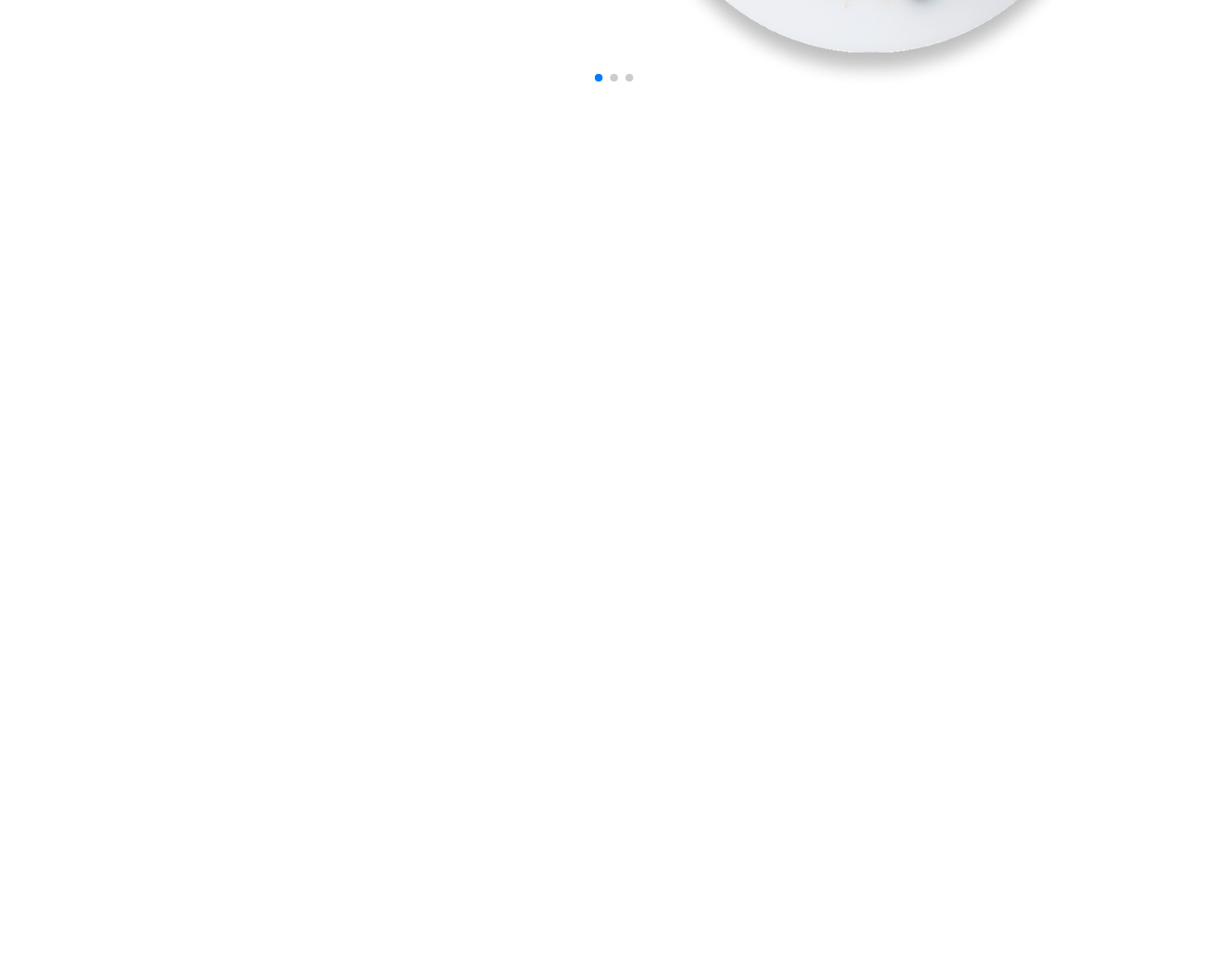
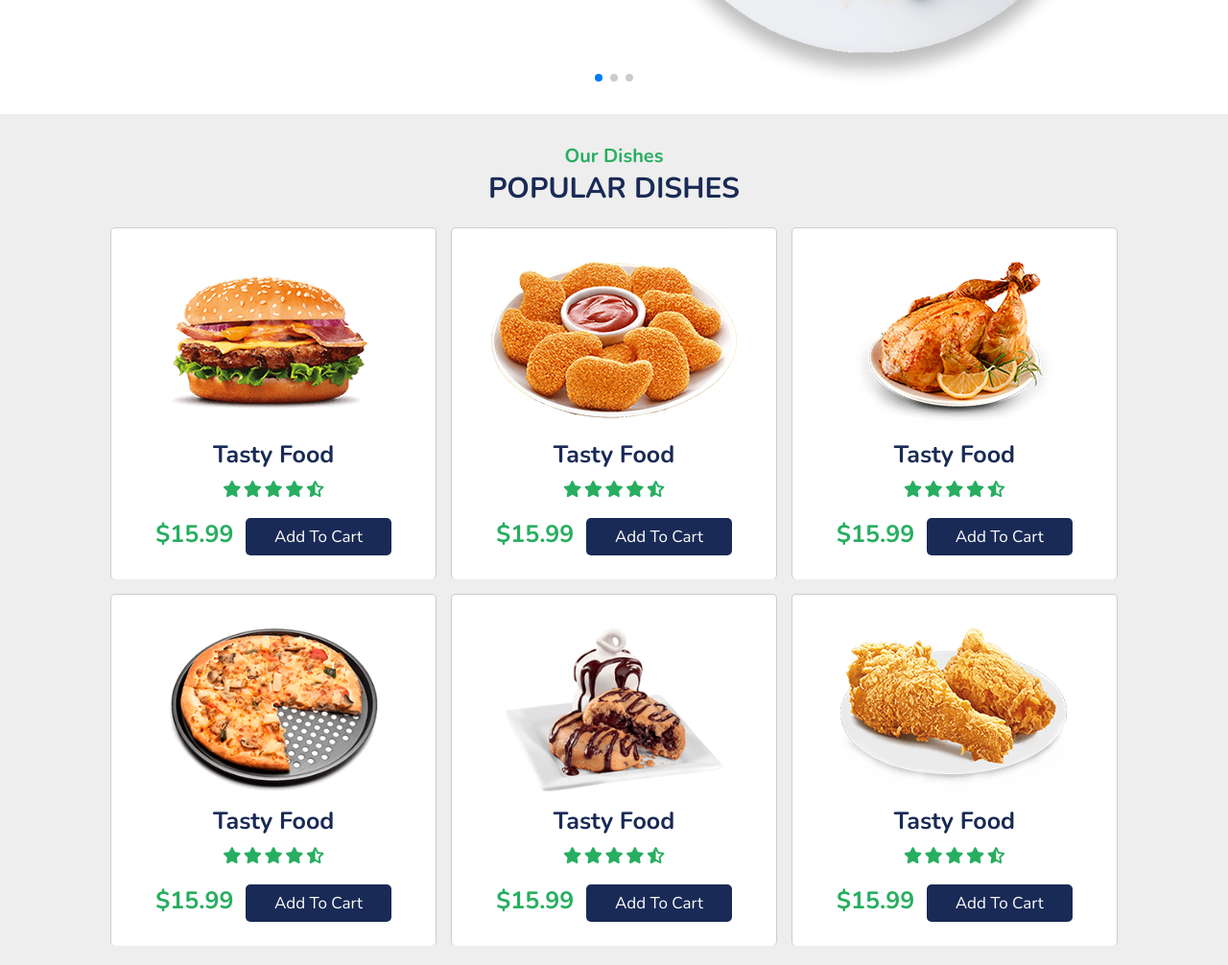
Before and after one commit to bdk27/foodRestaurant-practice, a plain HTML site: page index.html in a window 1280 px wide. Shown: the part 534-1540 px from the top of the page at 96% size. Before the commit the page ends 800 px from the top, so only its background shows below. Drawn offline with nearby package versions, Linux system fonts and the light colour scheme.

Commit message:
dish section completed

```diff
--- a/index.html
+++ b/index.html
@@ -90,7 +90,120 @@
 
 <!-- home section ends -->
 
+<!-- dish section starts -->
 
+<section class="dishes" id="dishes">
+    <h3 class="sub-heading">our dishes</h3>
+    <h1 class="heading">popular dishes</h1>
+
+    <div class="box-container">
+        <div class="box">
+            <a href="#" class="fas fa-heart"></a>
+            <a href="#" class="fas fa-eye"></a>
+            <img src="/images/dish-1.png">
+            <h3>tasty food</h3>
+            <div class="stars">
+                <i class="fas fa-star"></i>
+                <i class="fas fa-star"></i>
+                <i class="fas fa-star"></i>
+                <i class="fas fa-star"></i>
+                <i class="fas fa-star-half-alt"></i>
+            </div>
+            <span>$15.99</span>
+            <a href="#" class="btn">add to cart</a>
+        </div>
+
+        <div class="box">
+            <a href="#" class="fas fa-heart"></a>
+            <a href="#" class="fas fa-eye"></a>
+            <img src="/images/dish-2.png">
+            <h3>tasty food</h3>
+            <div class="stars">
+                <i class="fas fa-star"></i>
+                <i class="fas fa-star"></i>
+                <i class="fas fa-star"></i>
+                <i class="fas fa-star"></i>
+                <i class="fas fa-star-half-alt"></i>
+            </div>
+            <span>$15.99</span>
+            <a href="#" class="btn">add to cart</a>
+        </div>
+
+        <div class="box">
+            <a href="#" class="fas fa-heart"></a>
+            <a href="#" class="fas fa-eye"></a>
+            <img src="/images/dish-3.png">
+            <h3>tasty food</h3>
+            <div class="stars">
+                <i class="fas fa-star"></i>
+                <i class="fas fa-star"></i>
+                <i class="fas fa-star"></i>
+                <i class="fas fa-star"></i>
+                <i class="fas fa-star-half-alt"></i>
+            </div>
+            <span>$15.99</span>
+            <a href="#" class="btn">add to cart</a>
+        </div>
+
+        <div class="box">
+            <a href="#" class="fas fa-heart"></a>
+            <a href="#" class="fas fa-eye"></a>
+            <img src="/images/dish-4.png">
+            <h3>tasty food</h3>
+            <div class="stars">
+                <i class="fas fa-star"></i>
+                <i class="fas fa-star"></i>
+                <i class="fas fa-star"></i>
+                <i class="fas fa-star"></i>
+                <i class="fas fa-star-half-alt"></i>
+            </div>
+            <span>$15.99</span>
+            <a href="#" class="btn">add to cart</a>
+        </div>
+
+        <div class="box">
+            <a href="#" class="fas fa-heart"></a>
+            <a href="#" class="fas fa-eye"></a>
+            <img src="/images/dish-5.png">
+            <h3>tasty food</h3>
+            <div class="stars">
+                <i class="fas fa-star"></i>
+                <i class="fas fa-star"></i>
+                <i class="fas fa-star"></i>
+                <i class="fas fa-star"></i>
+                <i class="fas fa-star-half-alt"></i>
+            </div>
+            <span>$15.99</span>
+            <a href="#" class="btn">add to cart</a>
+        </div>
+
+        <div class="box">
+            <a href="#" class="fas fa-heart"></a>
+            <a href="#" class="fas fa-eye"></a>
+            <img src="/images/dish-6.png">
+            <h3>tasty food</h3>
+            <div class="stars">
+                <i class="fas fa-star"></i>
+                <i class="fas fa-star"></i>
+                <i class="fas fa-star"></i>
+                <i class="fas fa-star"></i>
+                <i class="fas fa-star-half-alt"></i>
+            </div>
+            <span>$15.99</span>
+            <a href="#" class="btn">add to cart</a>
+        </div>
+
+
+    </div>
+
+
+
+
+
+
+</section>
+
+<!-- dish section ends -->
 
 
 
--- a/style.css
+++ b/style.css
@@ -27,6 +27,19 @@ section{
 }
 section:nth-child(even){
     background: #eee;
+}
+.sub-heading{
+    text-align: center;
+    color: var(--green);
+    font-size: 2rem;
+    padding-top: 1rem;
+}
+.heading{
+    text-align: center;
+    color: var(--black);
+    font-size: 3rem;
+    padding-bottom: 2rem;
+    text-transform: uppercase;
 }
 .btn{
     margin-top: 1rem;
@@ -186,6 +199,75 @@ header .icons #menu-bars{
     background: var(--green);
 }
 
+/* dish section */
+
+.dishes .box-container{
+    display: grid;
+    grid-template-columns: repeat(auto-fit, minmax(28rem, 1fr));
+    gap: 1.5rem;
+}
+.dishes .box-container .box{
+    padding: 2.5rem;
+    background: #fff;
+    border-radius: .5rem;
+    border: .1rem solid rgba(0, 0, 0, .2);
+    border-bottom: var(--box-shadow);
+    position: relative;
+    overflow: hidden;
+    text-align: center;
+}
+.dishes .box-container .box .fa-heart,
+.dishes .box-container .box .fa-eye{
+    position: absolute;
+    top: 1.5rem;
+    background: #eee;
+    border-radius: 50%;
+    height: 5rem;
+    width: 5rem;
+    line-height: 5rem;
+    font-size: 2rem;
+    color: var(--black);
+}
+.dishes .box-container .box .fa-heart:hover,
+.dishes .box-container .box .fa-eye:hover{
+    background: var(--green);
+    color: #fff;
+}
+.dishes .box-container .box .fa-heart{
+    right: -15rem;
+}
+.dishes .box-container .box .fa-eye{
+    left: -15rem;
+}
+.dishes .box-container .box:hover .fa-heart{
+    right: 1.5rem;
+}
+.dishes .box-container .box:hover .fa-eye{
+    left: 1.5rem;
+}
+.dishes .box-container .box img{
+    height: 17rem;
+    margin: 1rem 0;
+}
+.dishes .box-container .box h3{
+    color: var(--black);
+    font-size: 2.5rem;
+}
+.dishes .box-container .box .stars{
+    padding: 1rem 0;
+}
+.dishes .box-container .box .stars i{
+    font-size: 1.7rem;
+    color: var(--green);
+}
+.dishes .box-container .box span{
+    color: var(--green);
+    font-weight: bolder;
+    margin-right: 1rem;
+    font-size: 2.5rem;
+}
+
+
 
 
 
@@ -243,4 +325,8 @@ header .icons #menu-bars{
     html{
         font-size: 50%;
     }
+    .dishes .box-container .box img{
+        height: auto;
+        width: 100%;
+    }
 }
```
